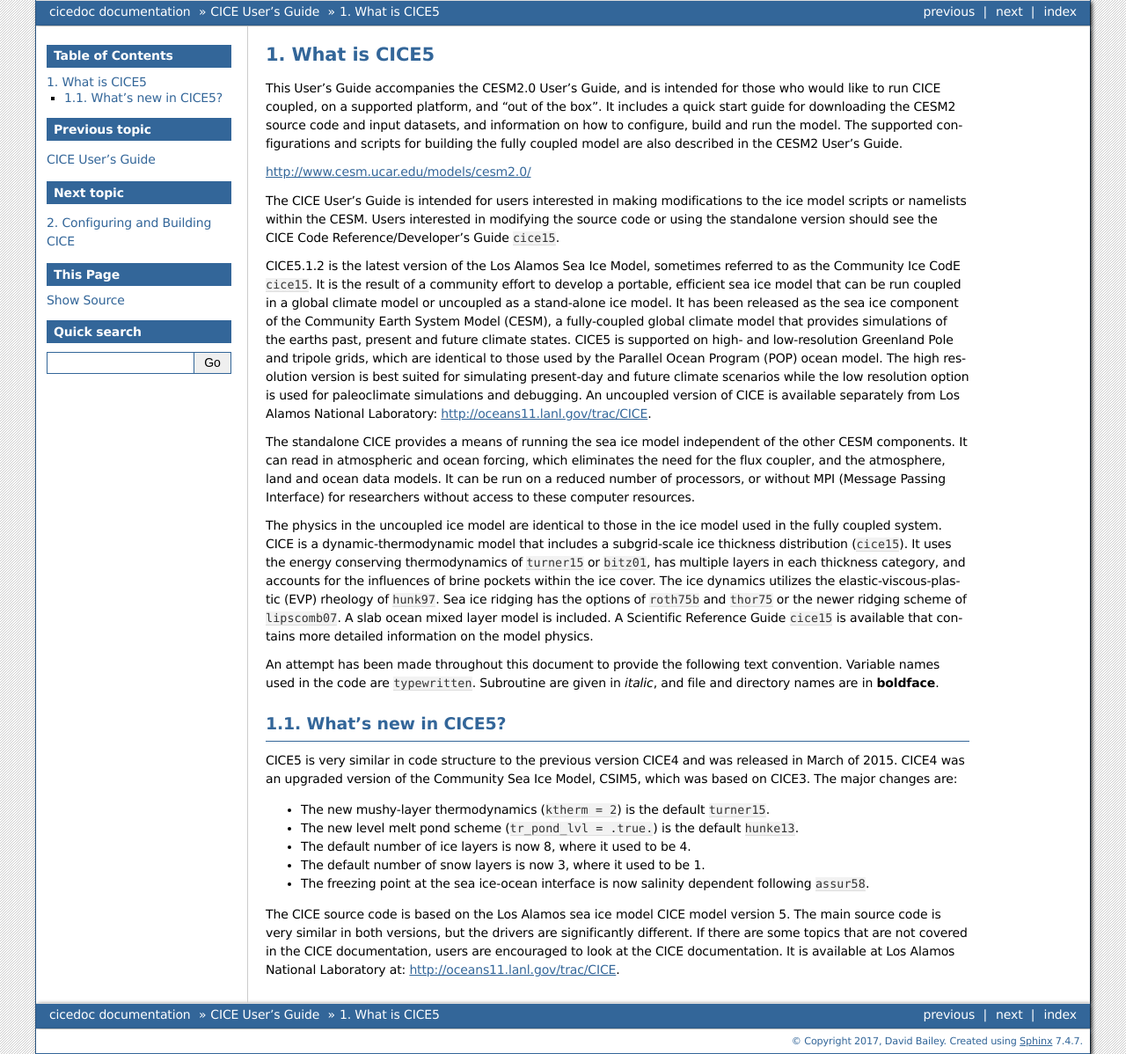
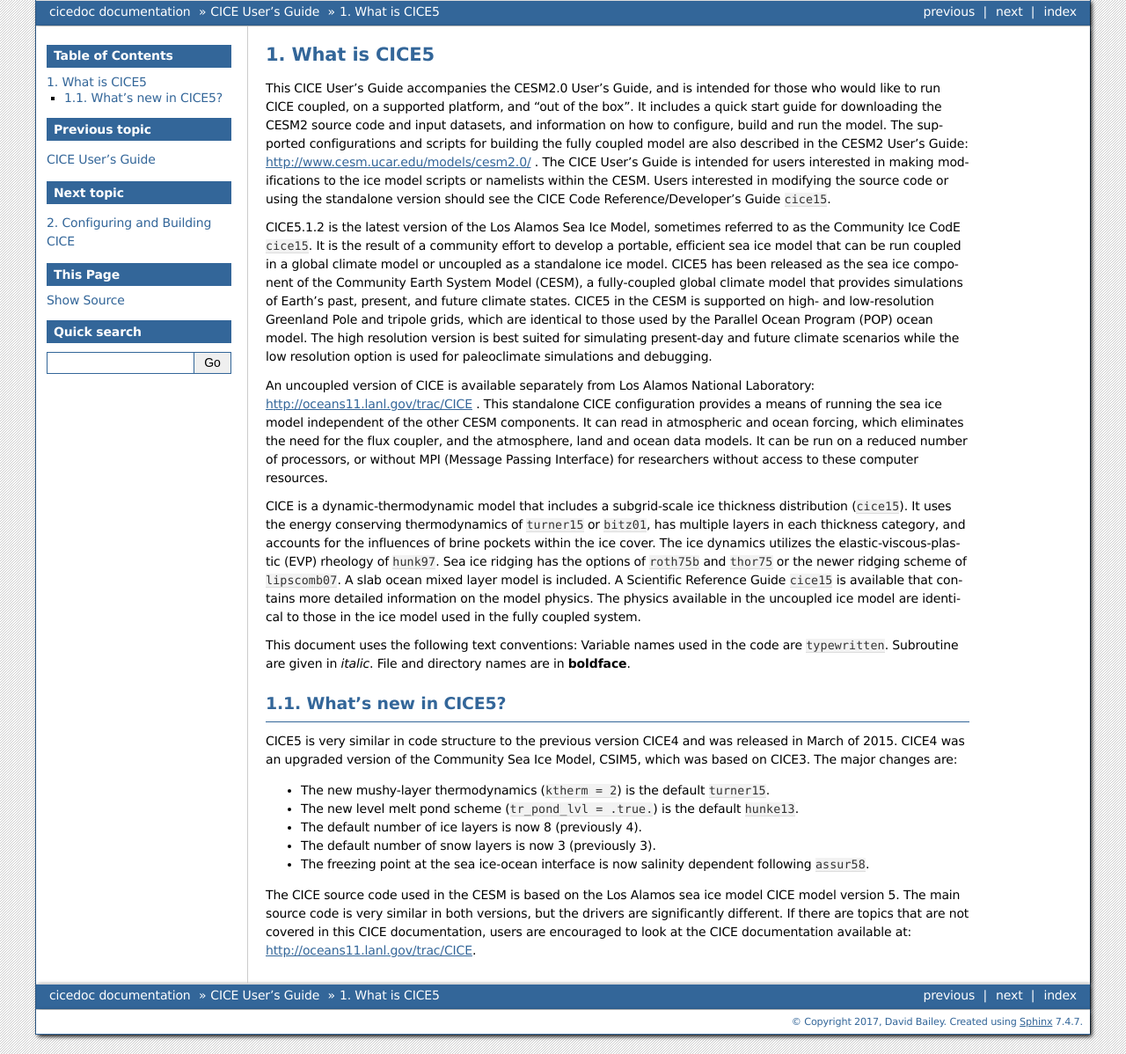
Before and after one commit to NCAR/CICE, a Sphinx documentation site: the page built from doc/source/users_guide/ice_what_is_cice5.rst, in a window 1280 px wide. Shown: the whole page at 88% size. Built offline with Sphinx 7.4.7, drawn with Linux system fonts in a browser that asks for light colours; cross-references to code outside the pages are shown as plain code.

Commit message:
My update

```diff
--- a/doc/source/users_guide/ice_what_is_cice5.rst
+++ b/doc/source/users_guide/ice_what_is_cice5.rst
@@ -4,16 +4,13 @@
  What is CICE5
 *******************
 
-This User’s Guide accompanies the CESM2.0 User’s Guide, and is
+This CICE User’s Guide accompanies the CESM2.0 User’s Guide, and is
 intended for those who would like to run CICE coupled, on a supported
 platform, and “out of the box”.  It includes a quick start guide for
 downloading the CESM2 source code and input datasets, and information
 on how to configure, build and run the model. The supported
 configurations and scripts for building the fully coupled model are
-also described in the CESM2 User’s Guide.
-
-http://www.cesm.ucar.edu/models/cesm2.0/
-
+also described in the CESM2 User’s Guide: http://www.cesm.ucar.edu/models/cesm2.0/ .
 The CICE User’s Guide is intended for users interested in making
 modifications to the ice model scripts or namelists within the CESM.
 Users interested in modifying the source code or using the standalone
@@ -24,28 +21,26 @@
 sometimes referred to as the Community Ice CodE :cite:`cice15`. It is
 the result of a community effort to develop a portable, efficient sea
 ice model that can be run coupled in a global climate model or
-uncoupled as a stand-alone ice model. It has been released as the sea
+uncoupled as a standalone ice model. CICE5 has been released as the sea
 ice component of the Community Earth System Model (CESM), a
-fully-coupled global climate model that provides simulations of the
-earths past, present and future climate states. CICE5 is supported on
-high- and low-resolution Greenland Pole and tripole grids, which are
-identical to those used by the Parallel Ocean Program (POP) ocean
-model. The high resolution version is best suited for simulating
+fully-coupled global climate model that provides simulations of
+Earth's past, present, and future climate states. CICE5 in the CESM is
+supported on high- and low-resolution Greenland Pole and tripole grids,
+which are identical to those used by the Parallel Ocean Program (POP)
+ocean model. The high resolution version is best suited for simulating
 present-day and future climate scenarios while the low resolution
-option is used for paleoclimate simulations and debugging. An
-uncoupled version of CICE is available separately from Los Alamos
-National Laboratory: http://oceans11.lanl.gov/trac/CICE.
+option is used for paleoclimate simulations and debugging.
 
-The standalone CICE provides a means of running the sea ice model
+An uncoupled version of CICE is available separately from Los Alamos
+National Laboratory: http://oceans11.lanl.gov/trac/CICE . This standalone
+CICE configuration provides a means of running the sea ice model
 independent of the other CESM components. It can read in atmospheric
 and ocean forcing, which eliminates the need for the flux coupler, and
 the atmosphere, land and ocean data models. It can be run on a reduced
 number of processors, or without MPI (Message Passing Interface) for
 researchers without access to these computer resources.
 
-The physics in the uncoupled ice model are identical to those in the
-ice model used in the fully coupled system.  CICE is a
-dynamic-thermodynamic model that includes a subgrid-scale ice
+CICE is a dynamic-thermodynamic model that includes a subgrid-scale ice
 thickness distribution (:cite:`cice15`). It uses the energy conserving
 thermodynamics of :cite:`turner15` or :cite:`bitz01`, has multiple
 layers in each thickness category, and accounts for the influences of
@@ -55,12 +50,13 @@
 newer ridging scheme of :cite:`lipscomb07`.  A slab ocean
 mixed layer model is included.  A Scientific Reference Guide
 :cite:`cice15` is available that contains more detailed information on
-the model physics.
+the model physics. The physics available in the uncoupled ice model
+are identical to those in the ice model used in the fully coupled system.
 
-An attempt has been made throughout this document to provide the
-following text convention. Variable names used in the code are
-``typewritten``. Subroutine are given in *italic*,
-and file and directory names are in **boldface**.
+This document uses the following text conventions:
+Variable names used in the code are ``typewritten``.
+Subroutine are given in *italic*.
+File and directory names are in **boldface**.
 
 ======================
  What’s new in CICE5?
@@ -75,15 +71,15 @@
 
 -  The new level melt pond scheme (``tr_pond_lvl = .true.``) is the default :cite:`hunke13`.
 
--  The default number of ice layers is now 8, where it used to be 4.
+-  The default number of ice layers is now 8 (previously 4).
 
--  The default number of snow layers is now 3, where it used to be 1.
+-  The default number of snow layers is now 3 (previously 3).
 
 -  The freezing point at the sea ice-ocean interface is now salinity dependent following :cite:`assur58`.
 
-The CICE source code is based on the Los Alamos sea ice model CICE
-model version 5. The main source code is very similar in both
-versions, but the drivers are significantly different. If there are
-some topics that are not covered in the CICE documentation, users are
-encouraged to look at the CICE documentation. It is available at Los
-Alamos National Laboratory at: http://oceans11.lanl.gov/trac/CICE.
+The CICE source code used in the CESM is based on the Los Alamos sea
+ice model CICE model version 5. The main source code is very similar
+in both versions, but the drivers are significantly different. If there
+are topics that are not covered in this CICE documentation, users are
+encouraged to look at the CICE documentation available at:
+http://oceans11.lanl.gov/trac/CICE.
```
